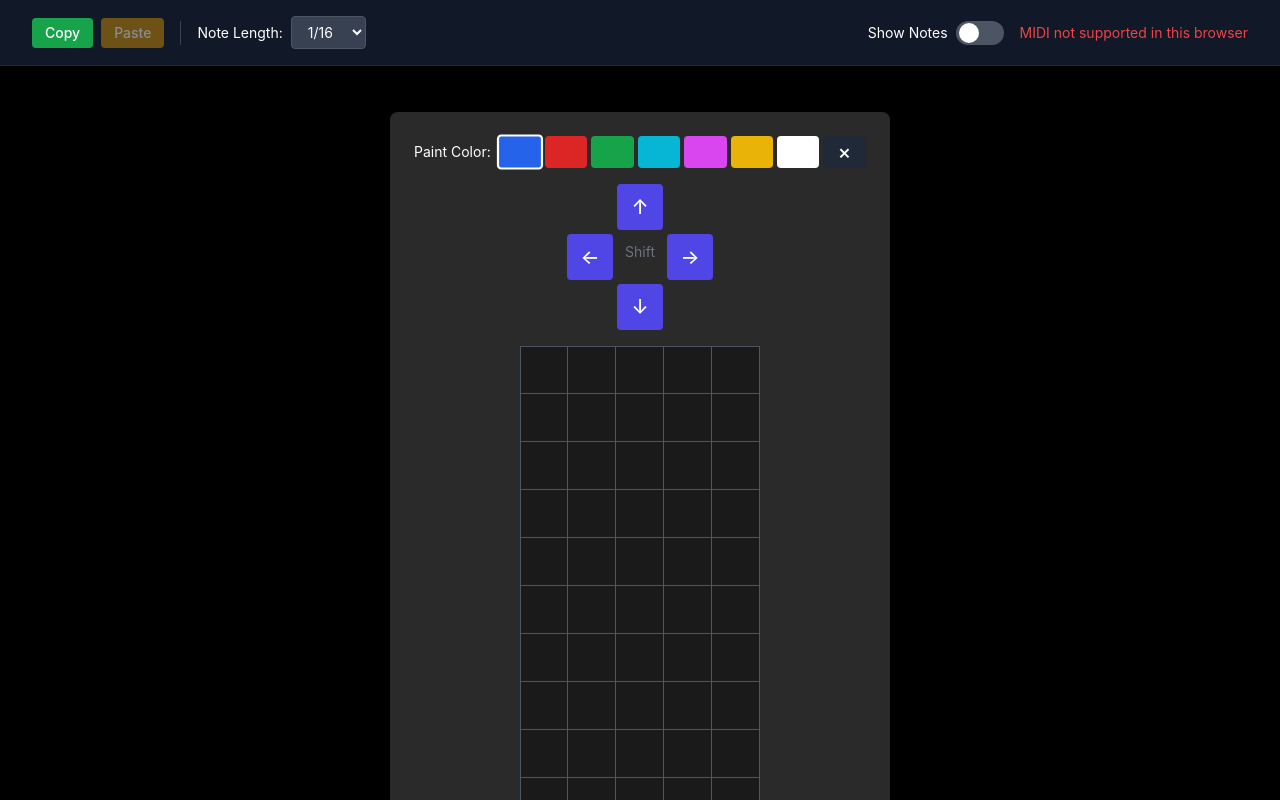
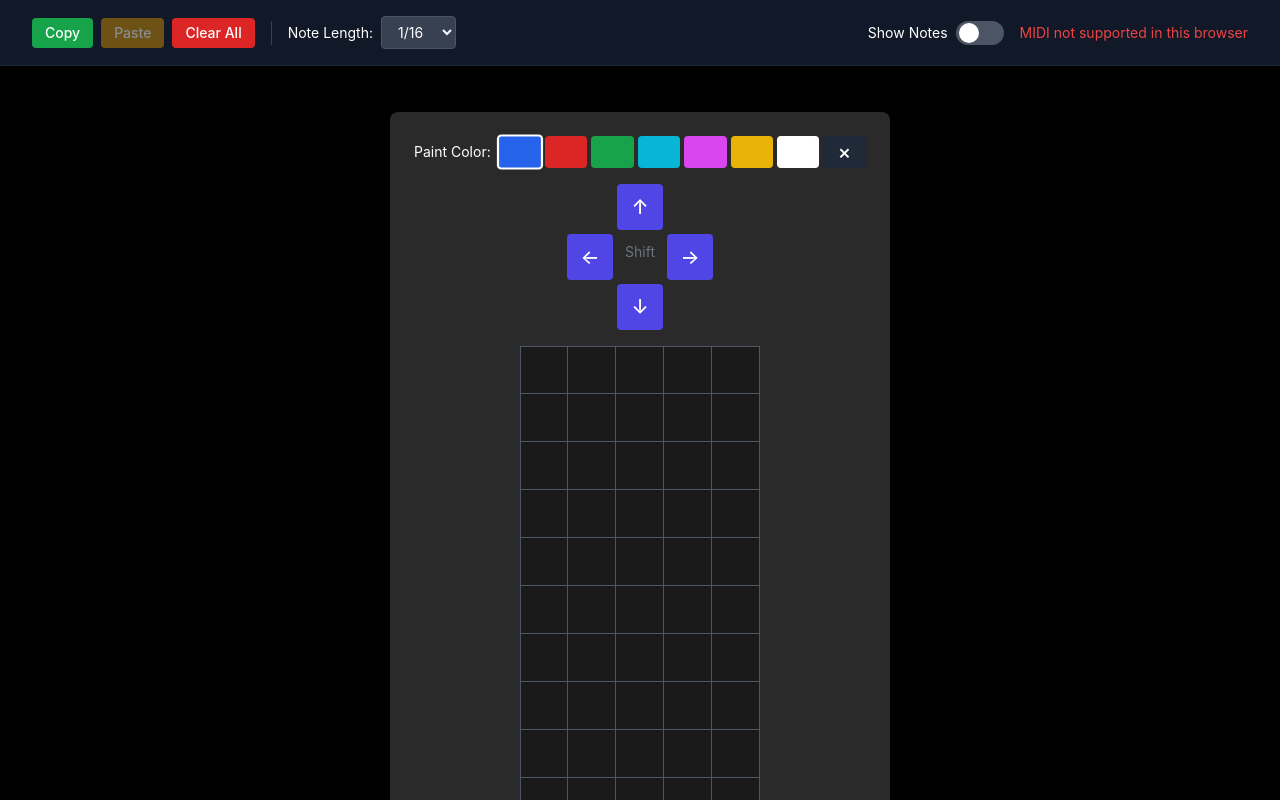
Before and after one commit to blastromen-labs/midi-seq, a Vue app: page / in a window 1280 px wide. Shown: the top 800 px of the page. Built offline with nearby package versions, Linux system fonts and the light colour scheme.

Commit message:
add clear button

```diff
--- a/src/App.vue
+++ b/src/App.vue
@@ -2,7 +2,7 @@
   <div class="min-h-screen flex flex-col bg-black" tabindex="0" @keydown="handleKeyDown" ref="container">
     <Navbar @midi-output-selected="handleMidiOutputSelected" @show-notes-changed="handleShowNotesChanged"
       @copy="copyCurrentStep" @paste="pasteToCurrentStep" @clear="clearClipboard" :copied-pattern="copiedPattern"
-      :note-length="noteLength" @note-length-changed="handleNoteLengthChanged" />
+      :note-length="noteLength" @note-length-changed="handleNoteLengthChanged" @clear-all-notes="clearAllNotes" />
     <main class="flex-1 flex items-center justify-center p-8 pt-20">
       <div class="bg-panel rounded-lg p-6 shadow-xl w-[500px]">
         <div class="mb-4 flex justify-between items-center">
@@ -573,6 +573,11 @@ const handleNoteLengthChanged = (length) => {
   noteLength.value = length;
 };
 
+const clearAllNotes = () => {
+  // Reset all steps to empty grid
+  sequence.value = Array.from({ length: 16 }, () => Array(60).fill(false));
+};
+
 onMounted(() => {
   // Focus the container to enable keyboard events
   container.value?.focus();
--- a/src/components/Navbar.vue
+++ b/src/components/Navbar.vue
@@ -28,6 +28,14 @@
                             <div
                                 class="absolute top-full left-1/2 transform -translate-x-1/2 mt-2 px-2 py-1 bg-black text-white text-xs rounded opacity-0 group-hover:opacity-100 transition-opacity whitespace-nowrap">
                                 Clear clipboard
+                            </div>
+                        </button>
+                        <button @click="$emit('clearAllNotes')"
+                            class="px-3 py-1 rounded bg-red-600 text-white hover:bg-red-700 text-sm relative group">
+                            Clear All
+                            <div
+                                class="absolute top-full left-1/2 transform -translate-x-1/2 mt-2 px-2 py-1 bg-black text-white text-xs rounded opacity-0 group-hover:opacity-100 transition-opacity whitespace-nowrap">
+                                Clear all notes
                             </div>
                         </button>
                     </div>
@@ -91,7 +99,7 @@ const selectedDevice = ref('');
 const showNotes = ref(false);
 const selectedNoteLength = ref(props.noteLength);
 
-const emit = defineEmits(['midiOutputSelected', 'showNotesChanged', 'copy', 'paste', 'clear', 'noteLengthChanged']);
+const emit = defineEmits(['midiOutputSelected', 'showNotesChanged', 'copy', 'paste', 'clear', 'noteLengthChanged', 'clearAllNotes']);
 
 const noteTypeChanged = () => {
     emit('noteLengthChanged', selectedNoteLength.value);
```
